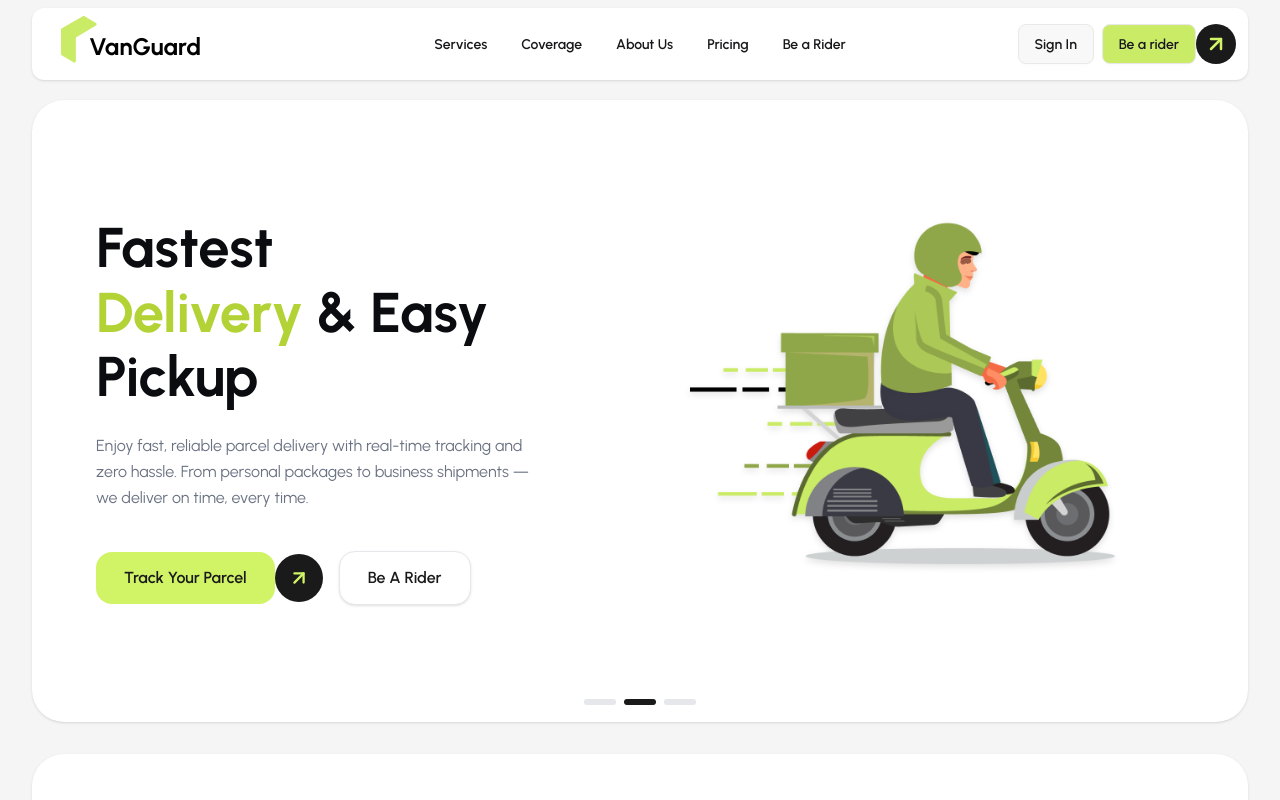
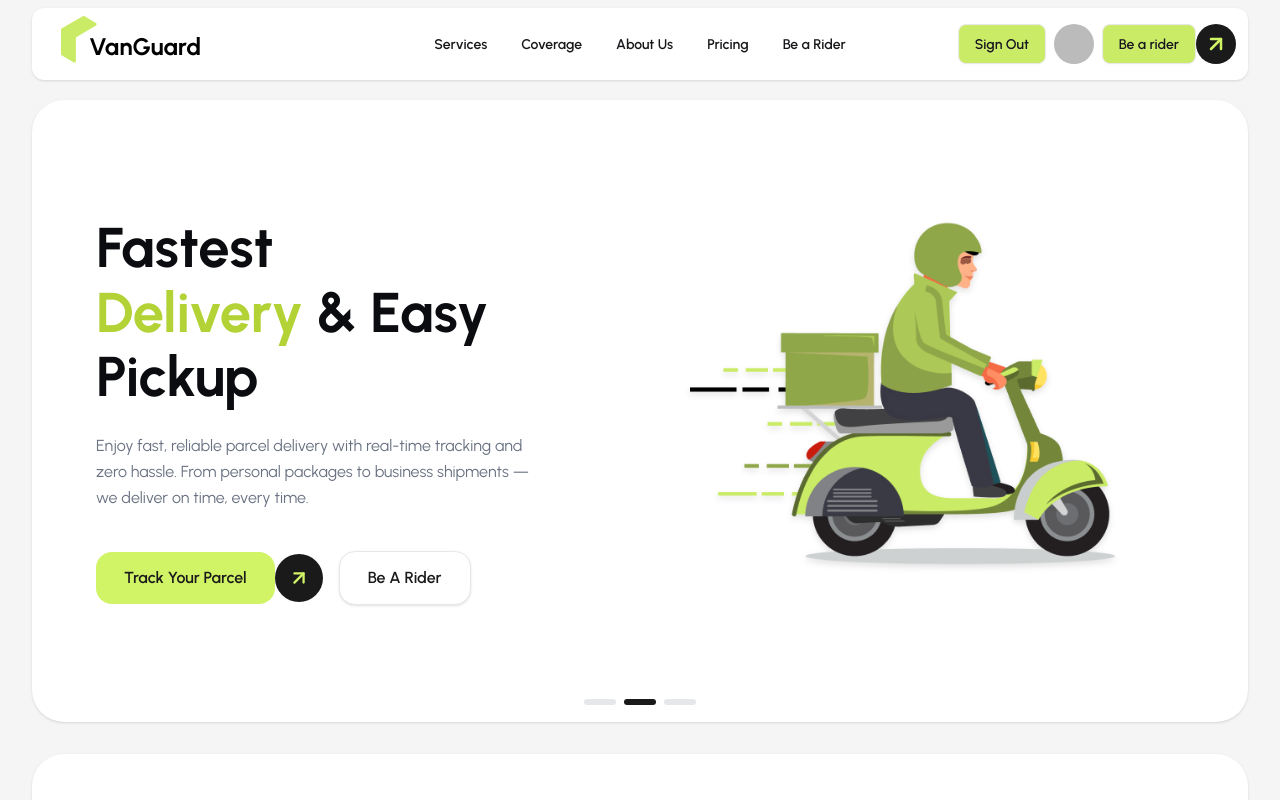
Before and after one commit to jobayer141856/vanguard-web, a React (Vite) app: page / in a window 1280 px wide. Shown: the top 800 px of the page. Built offline with nearby package versions, Linux system fonts and the light colour scheme; no server answers; sample sign-in values are in the browser's storage.

Commit message:
feat(auth): enhance authentication flow with sign-out functionality and password reset feature

```diff
--- a/src/components/navbar/Navbar.jsx
+++ b/src/components/navbar/Navbar.jsx
@@ -1,8 +1,12 @@
 import { Link, NavLink } from "react-router";
 import logo from "../../assets/logo.png";
 import { FiArrowUpRight } from "react-icons/fi";
+import useAuth from "../../hooks/useAuth";
+import { toast } from "react-toastify";
 
 const Navbar = () => {
+	const { user, signOutUser } = useAuth();
+
 	const links = (
 		<>
 			<NavLink to="/services" className="btn btn-ghost normal-case">
@@ -22,6 +26,36 @@ const Navbar = () => {
 			</NavLink>
 		</>
 	);
+
+	const handleSignOut = () => {
+		signOutUser()
+			.then(() => {
+				toast.success("Signed out successfully!", {
+					position: "top-right",
+					autoClose: 3000,
+					hideProgressBar: false,
+					closeOnClick: true,
+					pauseOnHover: true,
+					draggable: true,
+					progress: undefined,
+					theme: "light",
+				});
+			})
+			.catch((error) => {
+				console.error("Error signing out:", error);
+				toast.error("Error signing out. Please try again.", {
+					position: "top-right",
+					autoClose: 3000,
+					hideProgressBar: false,
+					closeOnClick: true,
+					pauseOnHover: true,
+					draggable: true,
+					progress: undefined,
+					theme: "light",
+				});
+			});
+	};
+
 	return (
 		<div className="navbar bg-base-100 shadow-sm rounded-xl my-2 px-3">
 			<div className="navbar-start">
@@ -65,9 +99,25 @@ const Navbar = () => {
 				<ul className="menu menu-horizontal px-1">{links}</ul>
 			</div>
 			<div className="navbar-end gap-2">
-				<Link to="/login" className="btn rounded-[.5rem]">
-					Sign In
-				</Link>
+				{user ? (
+					<div className="flex items-center gap-2">
+						<a
+							onClick={handleSignOut}
+							className="btn bg-primary rounded-[.5rem]"
+						>
+							Sign Out
+						</a>
+						<img
+							src={user.photoURL}
+							alt="User Avatar"
+							className="w-10 h-10 rounded-full"
+						/>
+					</div>
+				) : (
+					<Link to="/login" className="btn rounded-[.5rem]">
+						Sign In
+					</Link>
+				)}
 				<Link to="/be-a-rider" className="flex items-center">
 					<a className="btn bg-primary rounded-[.5rem]">Be a rider</a>
 					<span className="bg-[#1a1a1a] rounded-full w-10 h-10 flex items-center justify-center">
--- a/src/context/AuthContext/AuthProvider.jsx
+++ b/src/context/AuthContext/AuthProvider.jsx
@@ -4,6 +4,7 @@ import {
 	signInWithEmailAndPassword,
 	signInWithPopup,
 	GoogleAuthProvider,
+	sendPasswordResetEmail,
 } from "firebase/auth";
 
 import { auth } from "../../firebase/firebase.init";
@@ -35,6 +36,11 @@ const AuthProvider = ({ children }) => {
 		return auth.signOut();
 	};
 
+	const resetPassword = (email) => {
+		setLoading(true);
+		return sendPasswordResetEmail(auth, email);
+	};
+
 	useEffect(() => {
 		const unsubscribe = auth.onAuthStateChanged((currentUser) => {
 			setUser(currentUser);
@@ -53,6 +59,7 @@ const AuthProvider = ({ children }) => {
 		loading,
 		googleSignIn,
 		signOutUser,
+		resetPassword,
 	};
 
 	return <AuthContext value={authInfo}>{children}</AuthContext>;
--- a/src/pages/Auth/ForgotPassword/ForgotPassword.jsx
+++ b/src/pages/Auth/ForgotPassword/ForgotPassword.jsx
@@ -2,8 +2,13 @@ import { useForm } from "react-hook-form";
 import logo from "../../../assets/logo.png";
 import authImage from "../../../assets/authimage.png";
 import { Link } from "react-router";
+import useAuth from "../../../hooks/useAuth";
+import { toast } from "react-toastify";
+import { useNavigate } from "react-router";
 
 const ForgotPassword = () => {
+	const { resetPassword } = useAuth();
+	const navigate = useNavigate();
 	const {
 		register,
 		handleSubmit,
@@ -11,8 +16,39 @@ const ForgotPassword = () => {
 	} = useForm();
 
 	const onSubmit = (data) => {
-		console.log("Form Data:", data);
-		// Add your password reset logic here
+		resetPassword(data.email)
+			.then(() => {
+				toast.success(
+					"Password reset email sent! Please check your inbox.",
+					{
+						position: "top-right",
+						autoClose: 3000,
+						hideProgressBar: false,
+						closeOnClick: true,
+						pauseOnHover: true,
+						draggable: true,
+						progress: undefined,
+						theme: "light",
+					},
+				);
+				navigate("/login"); // Redirect to the login page after successful password reset
+			})
+			.catch((error) => {
+				console.error("Error sending password reset email:", error);
+				toast.error(
+					`Failed to send password reset email: ${error.message}`,
+					{
+						position: "top-right",
+						autoClose: 3000,
+						hideProgressBar: false,
+						closeOnClick: true,
+						pauseOnHover: true,
+						draggable: true,
+						progress: undefined,
+						theme: "light",
+					},
+				);
+			});
 	};
 
 	return (
--- a/src/pages/Auth/Login/Login.jsx
+++ b/src/pages/Auth/Login/Login.jsx
@@ -3,13 +3,14 @@ import logo from "../../../assets/logo.png";
 
 // Replace with your actual illustration asset path
 import authImage from "../../../assets/authimage.png";
-import { Link, Navigate } from "react-router";
+import { Link, useNavigate } from "react-router";
 import useAuth from "../../../hooks/useAuth";
 
 import { toast } from "react-toastify";
 
 const Login = () => {
 	const { signInUser, googleSignIn } = useAuth();
+	const navigate = useNavigate();
 	const {
 		register,
 		handleSubmit,
@@ -17,8 +18,8 @@ const Login = () => {
 	} = useForm();
 
 	const onSubmit = (data) => {
-		console.log("clicked");
-		console.log("Form Data:", data);
+		// console.log("clicked");
+		// console.log("Form Data:", data);
 		signInUser(data.email, data.password)
 			.then((userCredential) => {
 				console.log("User signed in:", userCredential.user);
@@ -34,8 +35,7 @@ const Login = () => {
 					theme: "light",
 				});
 
-				<Navigate to="/" replace={true} />;
-				// Redirect or perform other actions after successful login
+				navigate("/"); // Redirect to the home page after successful login
 			})
 			.catch((error) => {
 				const errorCode = error.code;
@@ -57,8 +57,10 @@ const Login = () => {
 	const handleGoogleLogin = () => {
 		googleSignIn()
 			.then((userCredential) => {
-				console.log("User signed in with Google:", userCredential.user);
-				toast.success("Login successful!", {
+				// console.log("User signed in with Google:", userCredential.user);
+				toast.success(
+					`Login successful! Welcome ${userCredential.user.displayName}`,
+					{
 						position: "top-right",
 						autoClose: 3000,
 						hideProgressBar: false,
@@ -67,8 +69,9 @@ const Login = () => {
 						draggable: true,
 						progress: undefined,
 						theme: "light",
-				});
-				<Navigate to="/" replace={true} />;
+					},
+				);
+				navigate("/");
 			})
 			.catch((error) => {
 				const errorCode = error.code;
--- a/src/pages/BeARider/BeARider.jsx
+++ b/src/pages/BeARider/BeARider.jsx
@@ -17,7 +17,7 @@ const BeARider = () => {
 
 	return (
 		<div className="min-h-screen bg-[#f4f5f7] py-10 px-4 sm:px-8">
-			<div className="max-w-[1200px] mx-auto bg-white rounded-[2.5rem] shadow-[0_4px_25px_rgb(0,0,0,0.03)] p-8 md:p-12 lg:p-16">
+			<div className="max-w-[1200px] mx-auto bg-white rounded-[2rem] shadow-[0_4px_25px_rgb(0,0,0,0.03)] p-8 md:p-12 lg:p-16">
 				{/* Top Header Section */}
 				<div className="mb-8">
 					<h1 className="text-4xl md:text-[2.75rem] font-bold text-[#0b1b1a] mb-4">
--- a/src/routes/PrivateRoute.jsx
+++ b/src/routes/PrivateRoute.jsx
@@ -4,10 +4,10 @@ import { Navigate } from "react-router";
 const PrivateRoute = ({ children }) => {
 	const { user, loading } = useAuth();
 	if (loading) {
-		return <div>Loading...</div>;
+		return <span className="loading loading-ring loading-xl"></span>;
 	}
 	if (!user) {
-		return <Navigate to="/login" replace />;
+		return <Navigate to="/login" from={window.location.pathname} replace />;
 	}
 	return children;
 };
```
Lines whose indentation alone changed are shown as unchanged.
